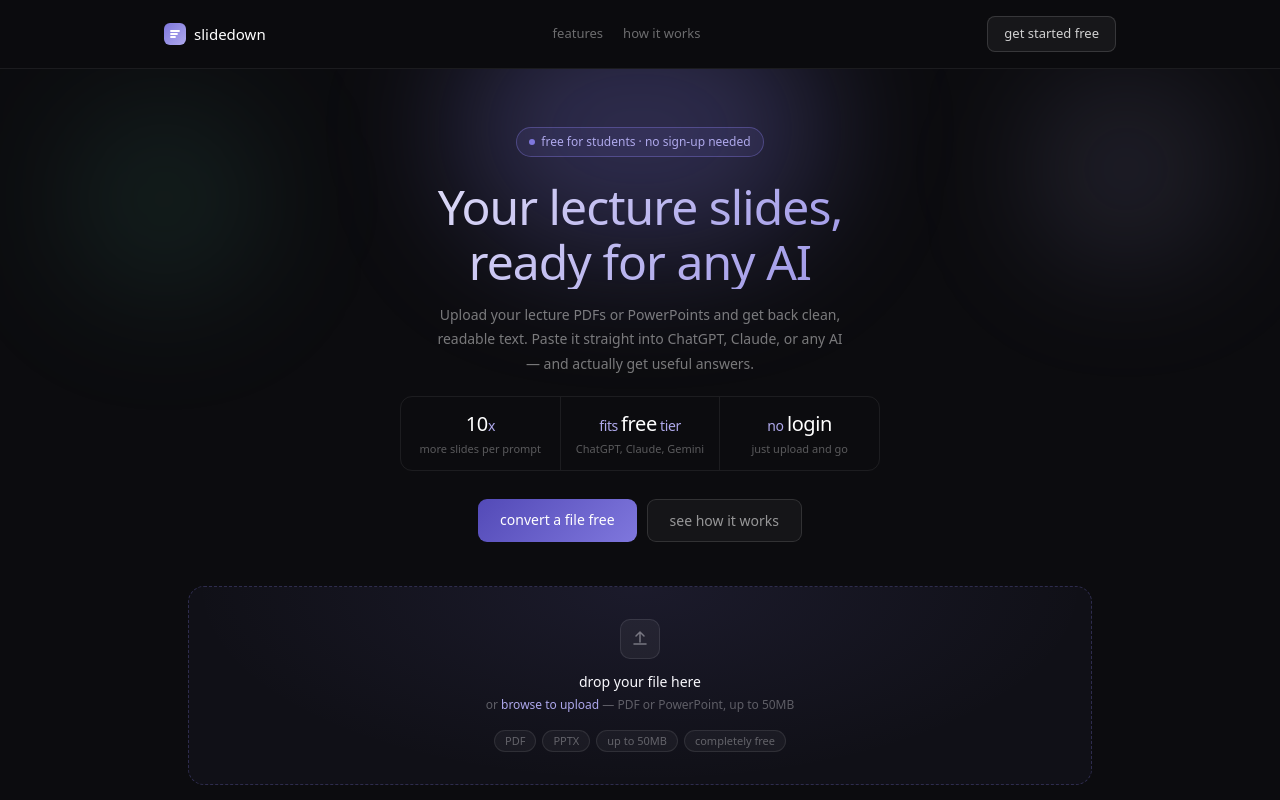
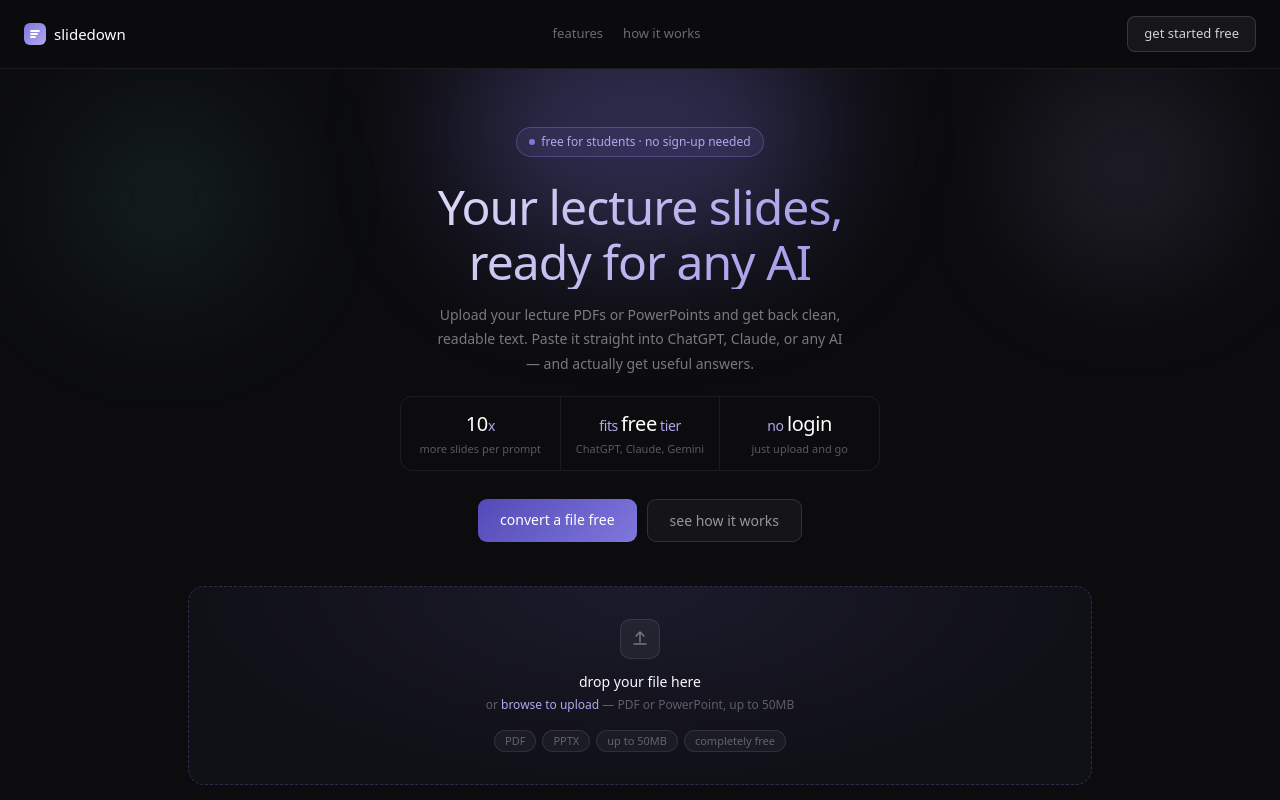
Before and after one commit to andrecamerino/slidedown, a Next.js app: page / in a window 1280 px wide. Shown: the top 800 px of the page. Built offline with nearby package versions, Linux system fonts and the light colour scheme.

Commit message:
fix navbar sizing

```diff
--- a/src/components/layout/Navbar.tsx
+++ b/src/components/layout/Navbar.tsx
@@ -6,7 +6,7 @@
 export function Navbar() {
   return (
     <nav className="border-b border-white/[0.07] bg-[#0c0c0f]/95 sticky top-0 z-50 backdrop-blur-sm">
-      <div className={`${CONTENT} py-4 flex items-center justify-between`}>
+      <div className={`px-6 py-4 flex items-center justify-between`}>
         <Link href="/" className="flex items-center gap-2 text-[15px] font-medium text-white">
           <div className="w-[22px] h-[22px] rounded-[6px] bg-gradient-to-br from-[#7F77DD] to-[#AFA9EC] flex items-center justify-center">
             <svg width="12" height="12" viewBox="0 0 12 12" fill="none" stroke="white" strokeWidth="1.8" strokeLinecap="round">
```
